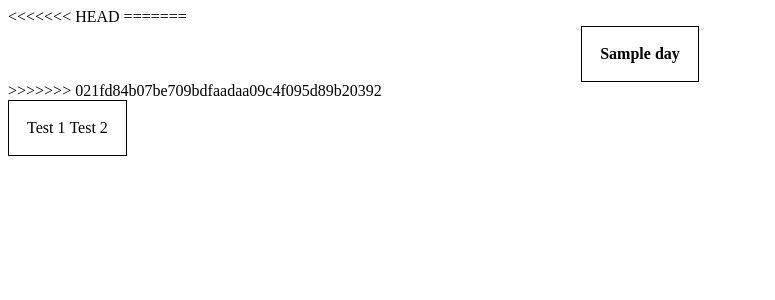
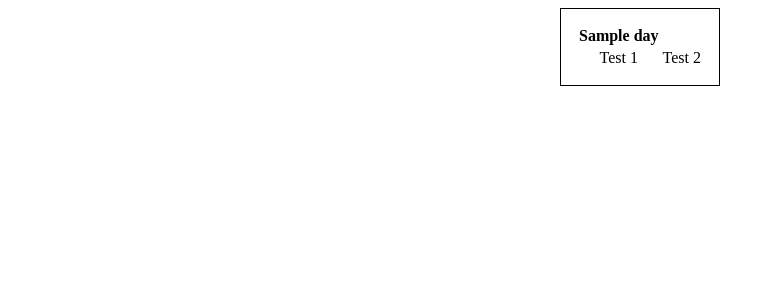
Before and after one commit to GeorgeLu97/TartanHacks, a Django app: template scheduler/display_cal/templates/display_cal/index.html in a window 1280 px wide. Shown: the top 300 px of the page, without its empty margins (0-775 px from the left). Run offline with Django 3.2, Linux system fonts and the light colour scheme; the template is opened without the code that fills it: most values are stand-ins (such as "Sample title", 1, 10 or a date in 2020); lists and menus that the app fills with data are empty; parts of the project's set-up code (start-up, migrations or seed data) failed here and were passed over.

Commit message:
fixed merge

```diff
--- a/scheduler/display_cal/static/display_cal/style.css
+++ b/scheduler/display_cal/static/display_cal/style.css
@@ -13,7 +13,6 @@ a {
 td:hover span {
     display: block;
     text-align: center;
-<<<<<<< HEAD
 }
 
 table {
@@ -31,6 +30,4 @@ th td {
 .middle {
     margin: auto;
     top: 50%;
-=======
->>>>>>> 021fd84b07be709bdfaadaa09c4f095d89b20392
 }
--- a/scheduler/display_cal/templates/display_cal/index.html
+++ b/scheduler/display_cal/templates/display_cal/index.html
@@ -2,16 +2,12 @@
 
 <link rel="stylesheet" type="text/css" href="{% static 'display_cal/style.css' %}" />
 
-<<<<<<< HEAD
 <table class="middle">
     <tr>
         {% for day in days_of_week %}
             <th>{{day}}</th>
         {% endfor %}
     </tr>
-=======
-<table>
->>>>>>> 021fd84b07be709bdfaadaa09c4f095d89b20392
     <tr>
         <td>Test 1<span class="tooltip">Yay!</span></td>
         <td>Test 2<span class="tooltip">Woo</span></td>
--- a/scheduler/display_cal/views.py
+++ b/scheduler/display_cal/views.py
@@ -5,9 +5,5 @@ from django.shortcuts import render
 
 def index(request):
     template = loader.get_template('display_cal/index.html')
-<<<<<<< HEAD
     context = {'days_of_week': ["Mon", "Tues", "Wed", "Thurs", "Fri", "Sat", "Sun"]}
-=======
-    context = None
->>>>>>> 021fd84b07be709bdfaadaa09c4f095d89b20392
     return render(request, 'display_cal/index.html', context)
```
